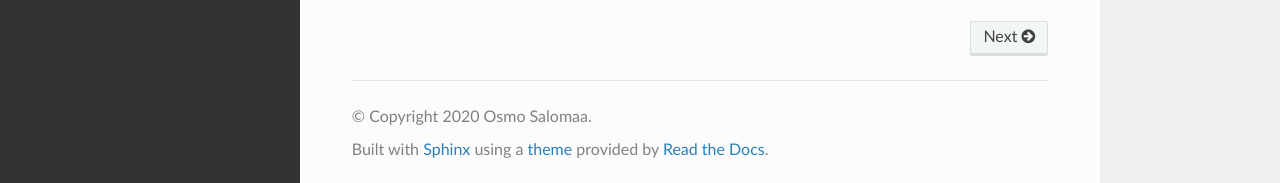
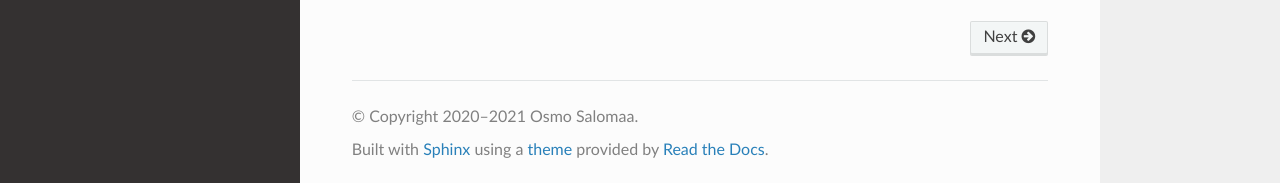
Before and after one commit to otsaloma/dataiter, a Sphinx documentation site: the page built from doc/index.rst, in a window 1280 px wide and 1290 px high. Shown: the part 1104-1287 px from the top of the window. Built offline with Sphinx 7.4.7 and the Read the Docs theme 2.0.0, drawn with Linux system fonts in a browser that asks for light colours.

Commit message:
Bump copyright years

```diff
--- a/doc/conf.py
+++ b/doc/conf.py
@@ -19,7 +19,7 @@ sys.path.insert(0, os.path.abspath('..'))
 # -- Project information -----------------------------------------------------
 
 project = 'dataiter'
-copyright = '2020 Osmo Salomaa'
+copyright = '2020–2021 Osmo Salomaa'
 author = 'Osmo Salomaa'
 
 # The full version, including alpha/beta/rc tags
```
